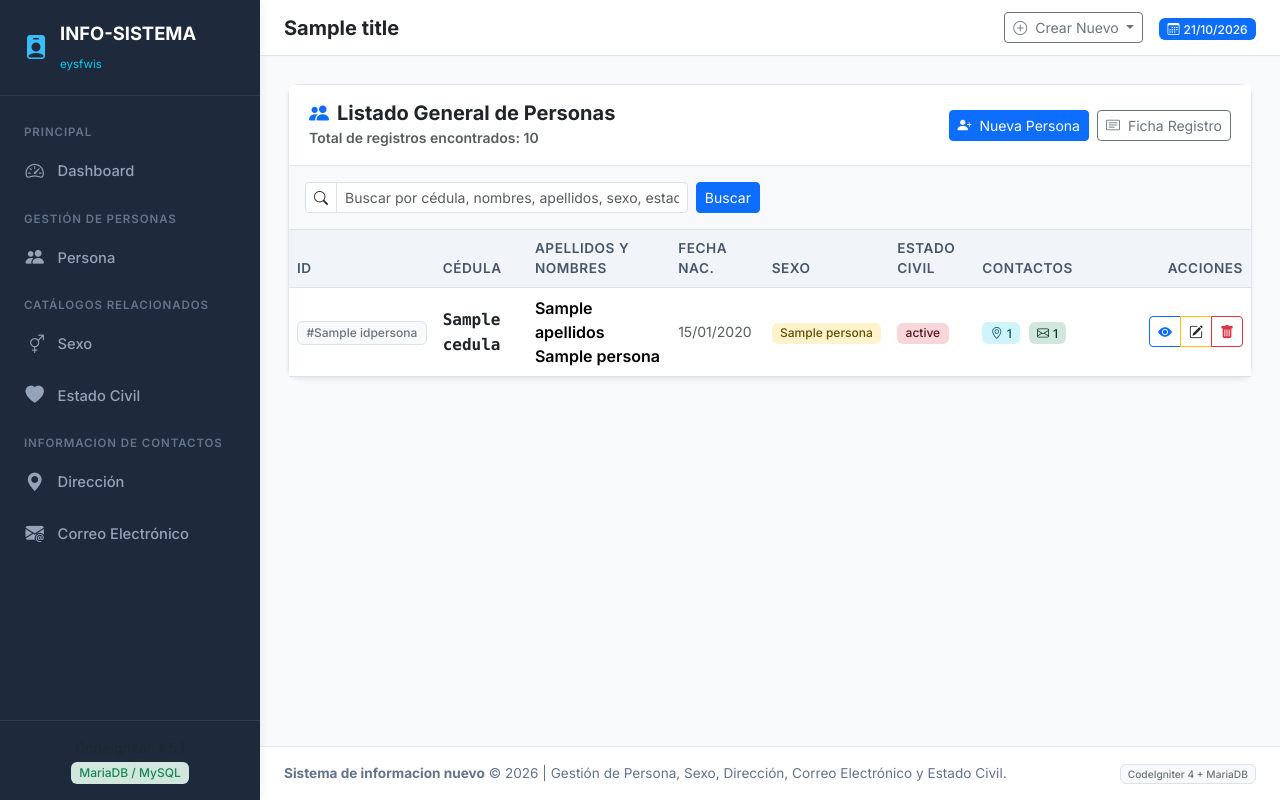
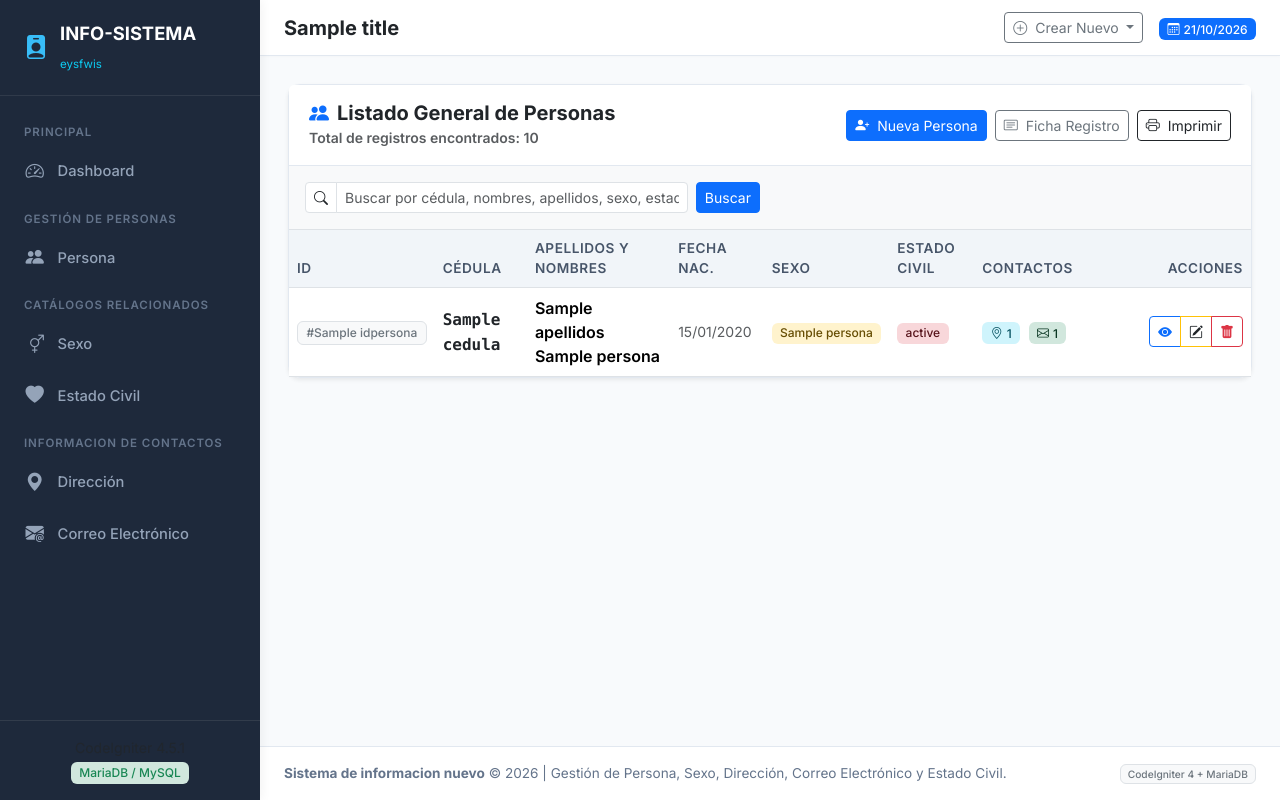
Before and after one commit to elizabonesanchez-sudo/GRUPO-MICROSOFT, a CodeIgniter 4 app: the page made by app/Views/persona/persona_list.php in a window 1280 px wide. Run offline with PHP 8.4 and a stand-in for CodeIgniter, Linux system fonts and the light colour scheme; the template is opened without the code that fills it: most values are stand-ins (such as "Sample title", 1, 10 or a date in 2020); data that the repository does not hold is empty; some libraries are stand-ins or nearby versions.

Commit message:
Update persona_list.php
Botón para imprimir el listado
agrega un botón “Imprimir” al listado de personas y oculta el menú lateral y los botones al imprimir, para que salga solo la tabla.

```diff
--- a/app/Views/persona/persona_list.php
+++ b/app/Views/persona/persona_list.php
@@ -10,18 +10,21 @@
             </h5>
             <small class="text-muted">Total de registros encontrados: <?= esc($total) ?></small>
         </div>
-        <div class="d-flex gap-2">
+        <div class="d-flex gap-2 d-print-none">
             <a href="<?= base_url('persona/add') ?>" class="btn btn-primary btn-sm">
                 <i class="bi bi-person-plus-fill me-1"></i> Nueva Persona
             </a>
             <a href="<?= base_url('persona') ?>" class="btn btn-outline-secondary btn-sm">
                 <i class="bi bi-card-text me-1"></i> Ficha Registro
             </a>
+            <button type="button" class="btn btn-outline-dark btn-sm" onclick="window.print()">
+    <i class="bi bi-printer me-1"></i> Imprimir
+</button>
         </div>
     </div>
 
     <!-- Barra de Búsqueda -->
-    <div class="p-3 bg-light border-bottom">
+    <div class="p-3 bg-light border-bottom d-print-none">
         <form method="get" action="<?= base_url('persona/listar') ?>" class="row g-2 align-items-center">
             <div class="col-md-5">
                 <div class="input-group input-group-sm">
```
